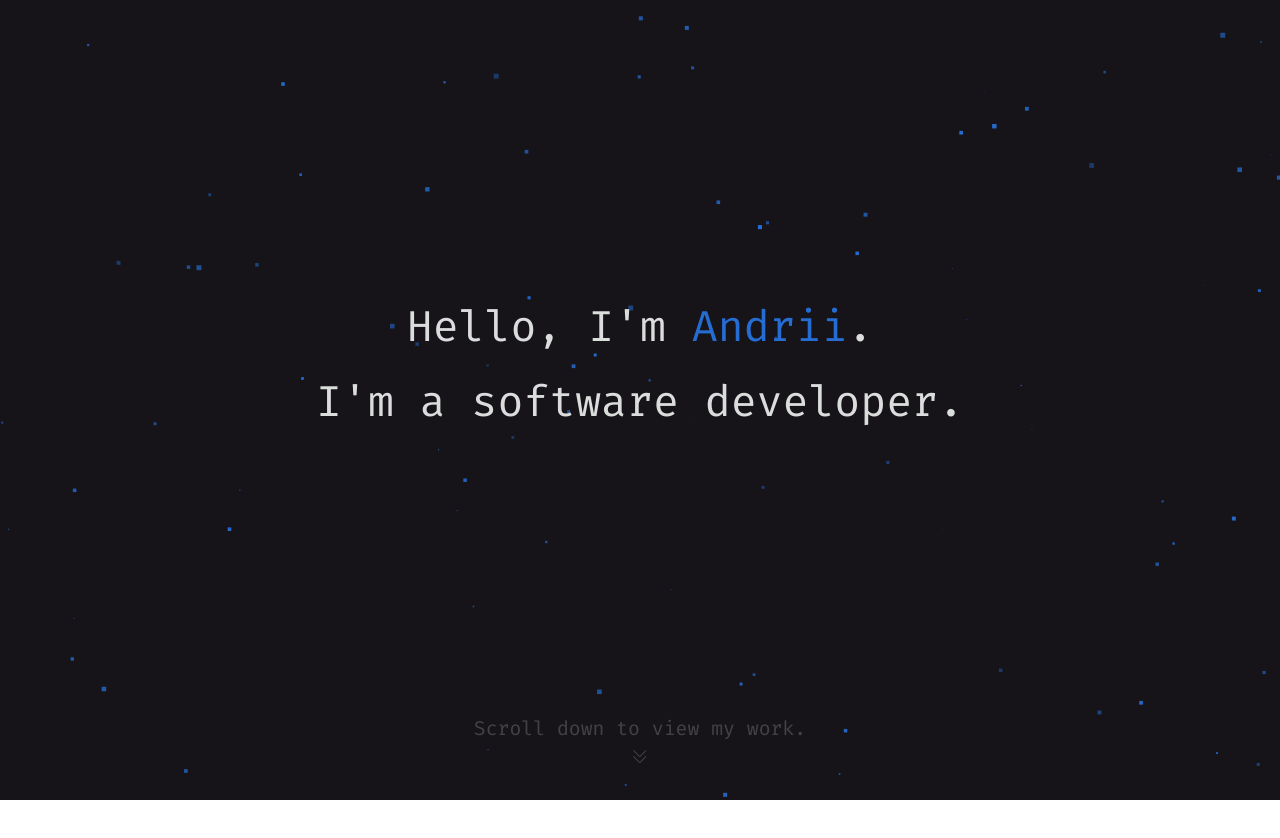
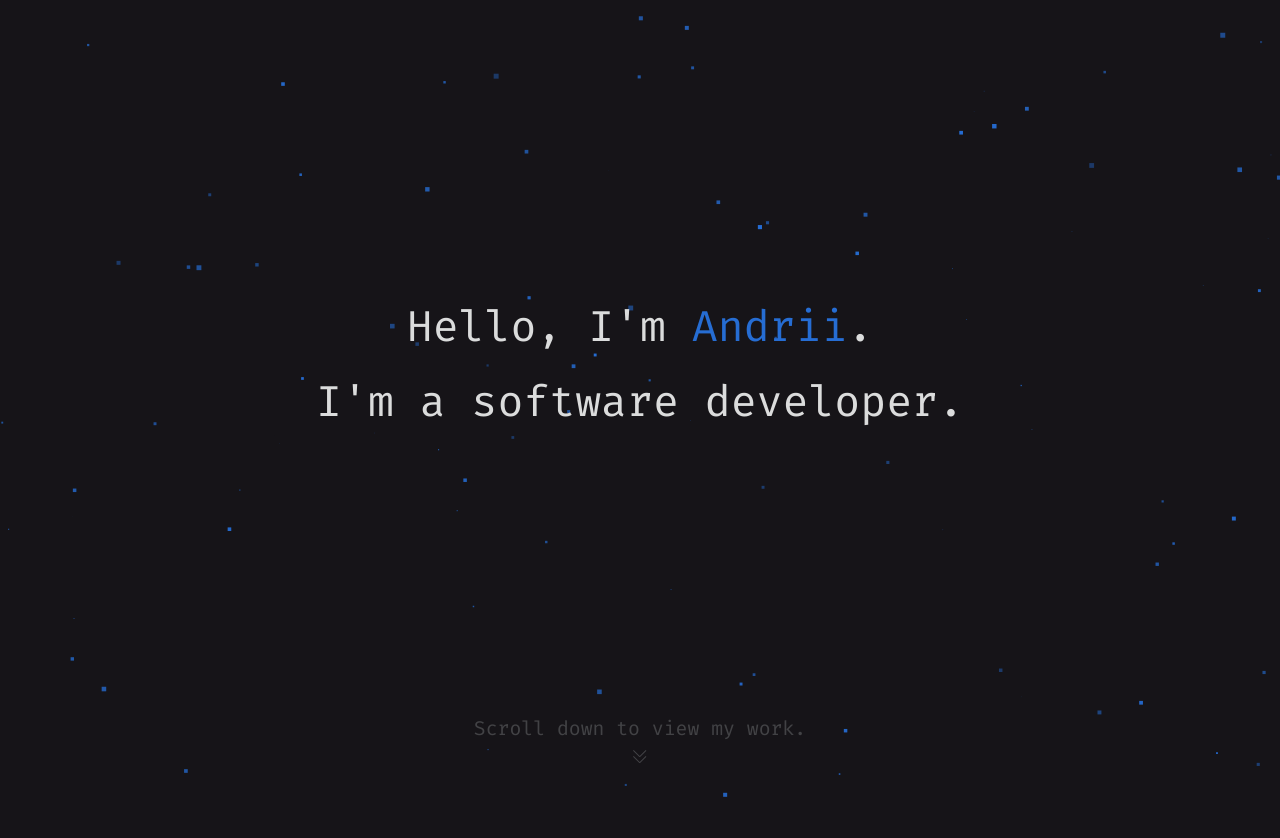
Before and after one commit to aandrku/portfolio, a website with bundled scripts: page client/src/pages/index.html in a window 1280 px wide. Shown: the top 838 px of the page. Built offline with nearby package versions, Linux system fonts and the light colour scheme.

Commit message:
fix: white bg areas issue

```diff
--- a/client/src/styles/_general.scss
+++ b/client/src/styles/_general.scss
@@ -10,6 +10,7 @@ html, body {
   scroll-snap-stop: always;
   scroll-behavior: smooth;
   -webkit-overflow-scrolling: touch;
+  overscroll-behavior: none;
 
   font-size: 18px;
   font-family: "Fira Code", monospace;
@@ -20,6 +21,10 @@ html, body {
   @media (max-width: $breakpoint-small) {
     fotn-size: 14px;
   }
+}
+
+html {
+  background: $bg-color;
 }
 
 html::-webkit-scrollbar, body::-webkit-scrollbar {
```
